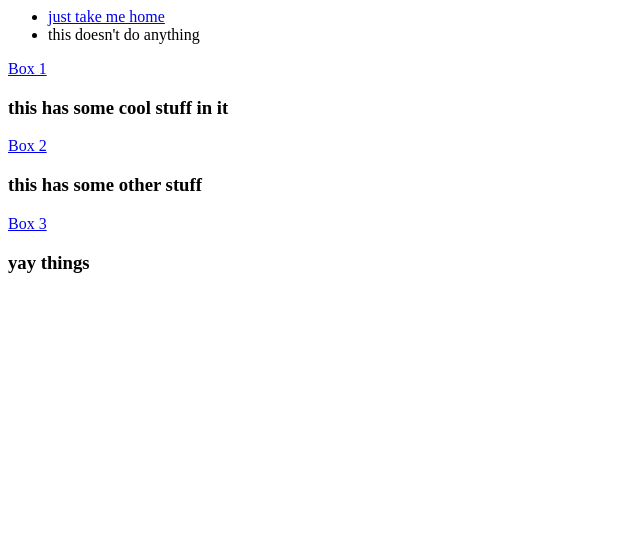
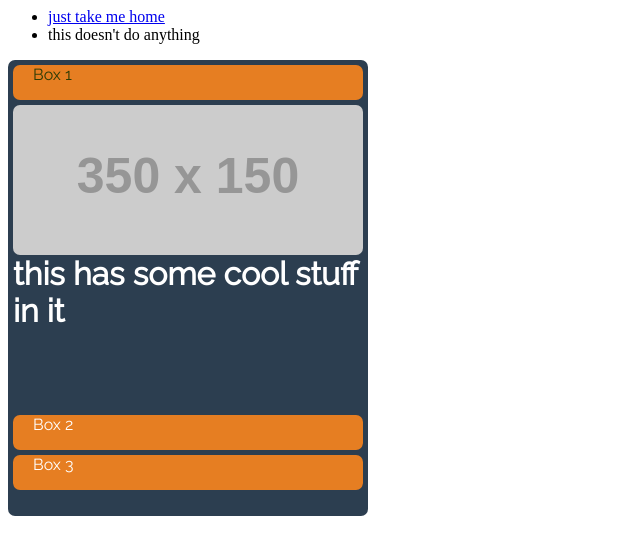
Before and after one commit to jah2488/DOMfun, a plain HTML site: page app/accordion.html in a window 1280 px wide. Both pictures are taken after a click on the link "Box 1". Shown: the whole page, without its empty margins (0-640 px from the left). Drawn offline with Linux system fonts and the light colour scheme; placeholder pictures from the web are drawn by us.

Commit message:
i guess i didnt get jquery today..:(

```diff
--- a/app/accordion.html
+++ b/app/accordion.html
@@ -1,6 +1,8 @@
 <html>
 <head>
 	<title>accordion maybe</title>
+	<link href='http://fonts.googleapis.com/css?family=Raleway' rel='stylesheet' type='text/css'>
+	<link rel="stylesheet" type="text/css" href="styles/accordion.css">
 </head>
 <body>
 	<nav>
@@ -15,21 +17,24 @@
 		<div id="box-1">
 			<a href="#box-1" class="tab">Box 1</a>
 			<div class="content">
-				<h3>this has some cool stuff in it</h3>
+				<img src="http://placehold.it/350x150" alt="placeholder">
+				<h1>this has some cool stuff in it</h1>
 			</div>
 		</div>
 
 		<div id="box-2">
 			<a href="#box-2" class="tab">Box 2</a>
 			<div class="content">
-				<h3>this has some other stuff</h3>
+				<img src="http://placehold.it/350x150" alt="placeholder">
+				<h1>this has some other stuff</h1>
 			</div>
 		</div>
 
 		<div id="box-3">
 			<a href="#box-3" class="tab">Box 3</a>
 			<div class="content">
-				<h3>yay things</h3>
+				<img src="http://placehold.it/350x150" alt="placeholder">
+				<h1>yay things</h1>
 			</div>
 		</div>
 
--- a/app/styles/accordion.css
+++ b/app/styles/accordion.css
@@ -1,8 +1,54 @@
-.accordion,.accordion div,.accordion h1,
-.accordion p,.accordion a,.accordion img,
-.accordion span,.accordion em,.accordion ul,
-.accordion li {
+.accrd, .accrd div, .accrd h1,
+.accrd p, .accrd a, .accrd img,
+.accrd span, .accrd em, .accrd ul,
+.accrd li {
   margin: 0;
   padding: 0;
   border: none;
+  font-family: 'Raleway', sans-serif;
+  border-radius: 7px;
 }
+
+.accrd {
+  width: 350px;
+  height: 450px;
+  padding: 1px 5px 5px 5px;
+  background: #2c3e50;
+}
+
+.accrd .tab {
+  display: block;
+  height: 35px;
+  margin-top: 4px;
+  padding-left: 20px;
+  text-decoration: none;
+  color: #ffffff;
+  border-radius: 7px;
+  background: #e67e22;
+}
+
+.accrd .tab:hover,
+.accrd div:target .tab {
+  color: #2b3b06;
+  background: #e67e22;
+}
+
+.accrd div .content {
+  display: none;
+  margin: 5px 0;
+  color: white;
+}
+
+.accrd div:target .content {
+  display: block;
+}
+
+.accrd > div {
+  height: 40px;
+  overflow: hidden;
+  -webkit-transition: all .3s ease-in-out;
+}
+
+.accrd > div:target {
+  height: 350px;
+}
```
